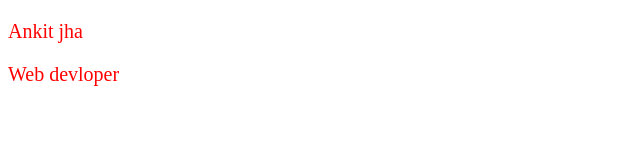
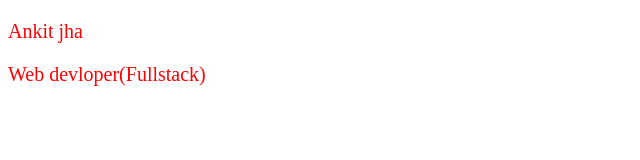
Before and after one commit to Gitjha6/localrepo, a plain HTML site: page index.html in a window 1280 px wide. Shown: the whole page, without its empty margins (0-640 px from the left). Drawn offline with Linux system fonts and the light colour scheme.

Commit message:
devloper type2

```diff
--- a/index.html
+++ b/index.html
@@ -8,6 +8,6 @@
 </head>
 <body>
     <p>Ankit jha</p>
-    <p>Web devloper</p>
+    <p>Web devloper(Fullstack)</p>
 </body>
 </html>
```
